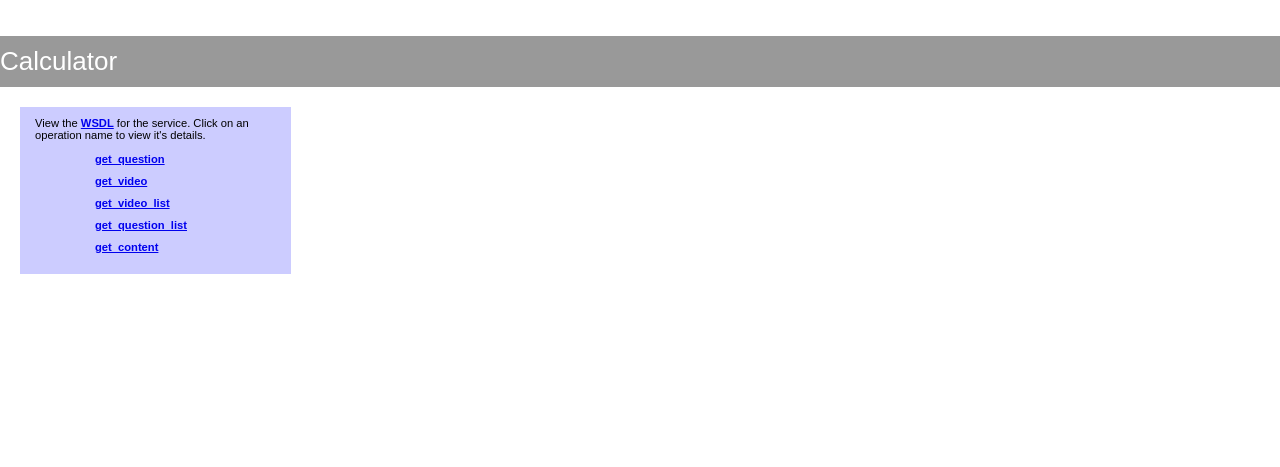
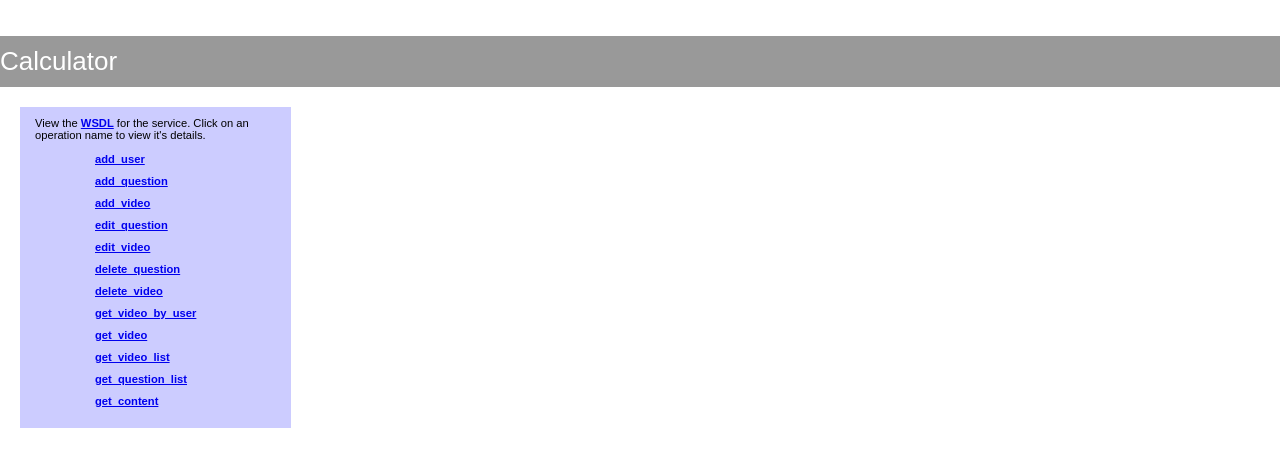
Before and after one commit to nguyen113/env_server, a PHP site: page /servertest.php in a window 1280 px wide. Shown: the top 467 px of the page. Run offline with PHP 8.4, Linux system fonts and the light colour scheme.

Commit message:
add more function

```diff
--- a/connect.php
+++ b/connect.php
@@ -2,13 +2,13 @@
 header('Access-Control-Allow-Origin: *');
 include 'app_config.php';
 $conn=mysql_connect(SERVER,USERNAME,PASSWORD);
-mysql_query('SET NAME "utf8" ');
-if(!$conn)
-{
-	die ("Khong the ket noi dc toi database");
-}
 
-mysql_select_db(DBNAME,$conn) or die(mysql_error());
+	mysql_query('SET NAME "utf8" ');
+	if(!$conn)
+	{
+		die (mysql_error());
+	}
+	mysql_select_db(DBNAME,$conn) or die(mysql_error());
 
 
 
--- a/function.php
+++ b/function.php
@@ -1,38 +1,133 @@
 <?php
 // implementation of add function
 include ("connect.php");
-function return_quest($video_id,$quest_id)
+
+function addUser($user_name,$user_fullname,$user_site)
 {
+	$x="REPLACE INTO env_user (userid, fullname, site) VALUES ('$user_name','$user_fullname','$user_site')";
+   	if(mysql_query($x)){
+		return 0;
+	}
+	else
+	{
+		return 1;
+	}
+}
 
-   $a="select * from question where quest_id='$quest_id' and video_id='$video_id'";
-   $b=mysql_query($a) or die(mysql_error());
-   while($c=mysql_fetch_row($b))
-   {
-	   $quest_object=array('id'=>$c[0],'content'=>$c[1],'a'=>$c[2],'b'=>$c[3],'c'=>$c[4],'d'=>$c[5],'ans'=>$c[6]);
-   }
-	return json_encode($quest_object);
+function addQuestion($video_id,$question_content,$answer_a,$answer_b,$answer_c,$answer_d,$answer_correct,$question_time)
+{
+	$x="INSERT INTO env_question (videoid, question, answera, answerb, answerc, answerd, correct, time) VALUES ('$video_id','$question_content','$answer_a','$answer_b','$answer_c','$answer_d','$answer_correct','$question_time')";
+   	if(mysql_query($x)){
+		return 0;
+	}
+	else
+	{
+		return 1;
+	}
 }
-function return_video($video_id)
+
+function addVideo($user_id,$site,$content,$url,$name)
 {
-	$x="select * from env_video where id = '".$video_id."'";
+	$x="INSERT INTO env_video (userid, site, content, url, time) VALUES ('$user_id','$site','$content','$url','$name')";
+   	if(mysql_query($x)){
+		return 0;
+	}
+	else
+	{
+		return 1;
+	}
+}
+
+function editQuestion($question_id,$video_id,$question_content,$answer_a,$answer_b,$answer_c,$answer_d,$answer_correct,$question_time)
+{
+	$x="UPDATE env_question SET question='$question_content', answera ='$answer_a', answerb = '$answer_b', answerc = '$answer_c', answerd = '$answer_d', correct = '$answer_correct', time ='$question_time'   WHERE id = 'question_id'";
+   	if(mysql_query($x)){
+		return 0;
+	}
+	else
+	{
+		return 1;
+	}
+}
+
+function editVideo($video_id,$user_id,$site,$content,$url,$name)
+{
+	$x="UPDATE env_video SET content = '$content', url = '$url', name = '$name' WHERE videoid = '$video_id'";
+   	if(mysql_query($x)){
+		return 0;
+	}
+	else
+	{
+		return 1;
+	}
+}
+
+function deleteQuestion($question_id)
+{
+	$x="DELETE FROM env_question WHERE id = '$question_id'";
+   	if(mysql_query($x)){
+		return 0;
+	}
+	else
+	{
+		return 1;
+	}
+}
+
+function deleleVideo($video_id)
+{
+   	if(mysql_query($x)){
+		return 0;
+	}
+	else
+	{
+		return 1;
+	}
+}
+
+function getUserFullName($user_name,$user_site)
+{
+	$x="select fullname from env_user where userid = '$user_name' and site='$user_site'";
    	$y=mysql_query($x) or die(mysql_error());
     while($r = mysql_fetch_array($y)){
-		$items[] = array('id'=>$r[0],'owner'=>$r[1],'content'=>$r[2],'url'=>$r[3],'name'=>$r[4]);
+		$items = $r[0];
+	}
+	return $items;
+}
+
+function getVideoByUser($user_id,$user_site)
+{
+	$x="SELECT * FROM env_video WHERE userid = '$user_id' AND site = '$user_site'";
+   	$y=mysql_query($x) or die(mysql_error());
+    while($r = mysql_fetch_array($y)){
+		$userFullName = getUserFullName($r[1],$r[2]);
+		$items[] = array('videoid'=>$r[0],'username'=>$userFullName,'site'=>$r[2],'content'=>$r[3],'url'=>$r[4],'name'=>$r[5]);
 	}
 	return json_encode($items);
 }
 
-function get_list_video()
+function getVideo($video_id)
 {
-	$x="select id,url,name,content from env_video";
+	$x="select * from env_video where videoid = '$video_id'";
    	$y=mysql_query($x) or die(mysql_error());
     while($r = mysql_fetch_array($y)){
-		$items[] = array('id'=>$r[0],'url'=>$r[1],'name'=>$r[2],'content'=>$r[3]);
+		$items[] = array('videoid'=>$r[0],'userid'=>$r[1],'site'=>$r[2],'content'=>$r[3],'url'=>$r[4],'name'=>$r[5]);
 	}
 	return json_encode($items);
 }
 
-function get_list_question($id)
+function getVideoList()
+{
+	$x="select * from env_video";
+   	$y=mysql_query($x) or die(mysql_error());
+    while($r = mysql_fetch_array($y)){
+		$userFullName = getUserFullName($r[1],$r[2]);
+		$items[] = array('videoid'=>$r[0],'username'=>$userFullName,'site'=>$r[2],'content'=>$r[3],'url'=>$r[4],'name'=>$r[5]);
+	}
+	return json_encode($items);
+}
+
+function getQuestionList($id)
 {
 	$x="select * from env_question where videoid = $id";
    	$y=mysql_query($x) or die(mysql_error());
@@ -42,15 +137,13 @@ function get_list_question($id)
 	return json_encode($items);
 }
 
-function get_content_by_id($id)
+function getContentById($id)
 {
-	$x="select content from env_video where id = $id";
+	$x="select content from env_video where videoid = $id";
    	$y=mysql_query($x) or die(mysql_error());
     while($r = mysql_fetch_array($y)){
 		$item = $r[0];
 	}
 	return $item;
-
-
 }
 ?>
--- a/servertest.php
+++ b/servertest.php
@@ -4,30 +4,75 @@ require_once ("nusoap-0.9.5/lib/nusoap.php");
 require_once ("function.php");
 $server=new soap_server();
 $server->configureWSDL('Calculator',serverURL);
-$server->register('get_question', array('video_id'=>'xsd:integer','quest_id'=>'xsd:integer'), array('total'=>'xsd:string'), serverURL);
+$server->register('add_user', array('user_name'=>'xsd:string','user_fullname'=>'xsd:string','user_site'=>'xsd:string'), array('outcome'=>'xsd:integer',), serverURL);
+$server->register('add_question', array('question_video_id'=>'xsd:integer','question_content'=>'xsd:string','question_answer_a'=>'xsd:string','question_answer_b'=>'xsd:string','question_answer_c'=>'xsd:string','question_answer_d'=>'xsd:string','question_correct'=>'xsd:integer','question_time'=>'xsd:integer'), array('question_id'=>'xsd:integer'), serverURL);
+$server->register('add_video', array('video_owner_id'=>'xsd:string','video_owner_site'=>'xsd:string','video_content'=>'xsd:string','video_url'=>'xsd:string','video_name'=>'xsd:string'), array('video_id'=>'xsd:integer'), serverURL);
+$server->register('edit_question', array('question_id'=>'xsd:integer','question_video_id'=>'xsd:integer','question_content'=>'xsd:string','question_answer_a'=>'xsd:string','question_answer_b'=>'xsd:string','question_answer_c'=>'xsd:string','question_answer_d'=>'xsd:string','question_correct'=>'xsd:integer','question_time'=>'xsd:integer'), array('outcome'=>'xsd:string'), serverURL);
+$server->register('edit_video', array('video_id'=>'xsd:integer','video_owner_id'=>'xsd:string','video_owner_site'=>'xsd:string','video_content'=>'xsd:string','video_url'=>'xsd:string','video_name'=>'xsd:string'), array('outcome'=>'xsd:string'), serverURL);
+$server->register('delete_question', array('question_id'=>'xsd:integer'), array('outcome'=>'xsd:string'), serverURL);
+$server->register('delete_video', array('video_id'=>'xsd:integer'), array('outcome'=>'xsd:string'), serverURL);
+$server->register('get_video_by_user', array('user_id'=>'xsd:string','user_site'=>'xsd:string'),array('outcome'=>'xsd:string') , serverURL);
 $server->register('get_video', array('video_id'=>'xsd:integer'), array('total'=>'xsd:string'), serverURL );
 $server->register('get_video_list',array('list_video'=>'xsd:integer'),array('total'=>'xsd:string'),serverURL);
 $server->register('get_question_list',array('video_id'=>'xsd:integer'),array('total'=>'xsd:string'),serverURL);
 $server->register('get_content',array('video_id'=>'xsd:integer'),array('total'=>'xsd:string'),serverURL);
-function get_question($int1,$int2)
+
+function add_user($str1,$str2,$str3)
 {
-	return	new soapval('return','xsd:string',return_quest($int1,$int2));
+	return	new soapval('return','xsd:string',addUser($str1,$str2,$str3));
 }
+
+function add_question($int1,$str1,$str2,$str3,$str4,$str5,$int2,$int3)
+{
+	return	new soapval('return','xsd:string',addQuestion($int1,$str1,$str2,$str3,$str4,$str5,$int2,$int3));
+}
+
+function add_video($str1,$str2,$str3,$str4,$str5)
+{
+	return	new soapval('return','xsd:string',addVideo($str1,$str2,$str3,$str4,$str5));
+}
+
+function edit_question($int1,$int2,$str1,$str2,$str3,$str4,$str5,$int3,$int4)
+{
+	return	new soapval('return','xsd:string',editQuestion($int1,$int2,$str1,$str2,$str3,$str4,$str5,$int3,$int4));
+}
+
+function edit_video($int1,$str1,$str2,$str3,$str4,$str5)
+{
+	return	new soapval('return','xsd:string',editVideo($int1,$str1,$str2,$str3,$str4,$str5));
+}
+
+function delete_question($int1)
+{
+	return	new soapval('return','xsd:string',deleteQuestion($int1));
+}
+
+function delete_video($int1)
+{
+	return	new soapval('return','xsd:string',deleleVideo($int1));
+}
+
+function get_video_by_user($str1,$str2)
+{
+	return	new soapval('return','xsd:string',getVideoByUser($str1,$str2));
+}
+
+
 function get_video($int3)
 {
-	return	new soapval('return','xsd:string',return_video($int3));
+	return	new soapval('return','xsd:string',getVideo($int3));
 }
 function get_video_list()
 {
-	return	new soapval('return','xsd:string',get_list_video());
+	return	new soapval('return','xsd:string',getVideoList());
 }
 function get_question_list($id)
 {
-	return	new soapval('return','xsd:string',get_list_question($id));
+	return	new soapval('return','xsd:string',getQuestionList($id));
 }
 function get_content($id)
 {
-	return	new soapval('return','xsd:string',get_content_by_id($id));
+	return	new soapval('return','xsd:string',getContentById($id));
 }
 $HTTP_RAW_POST_DATA = isset($GLOBALS['HTTP_RAW_POST_DATA']) ? $GLOBALS['HTTP_RAW_POST_DATA'] : '';
 $HTTP_RAW_POST_DATA = file_get_contents("php://input");
```
Also changed, not shown: clienttest.php (+48 -6 lines).
